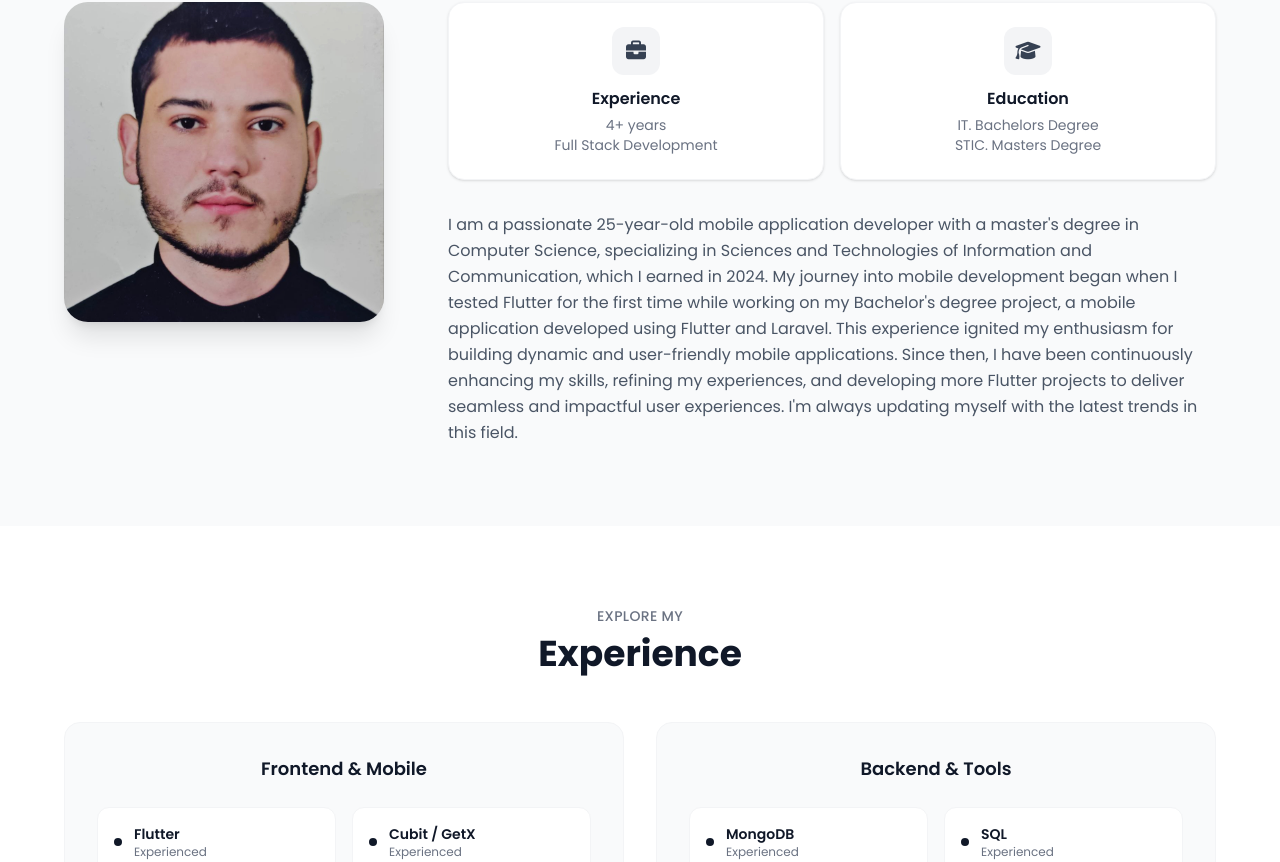
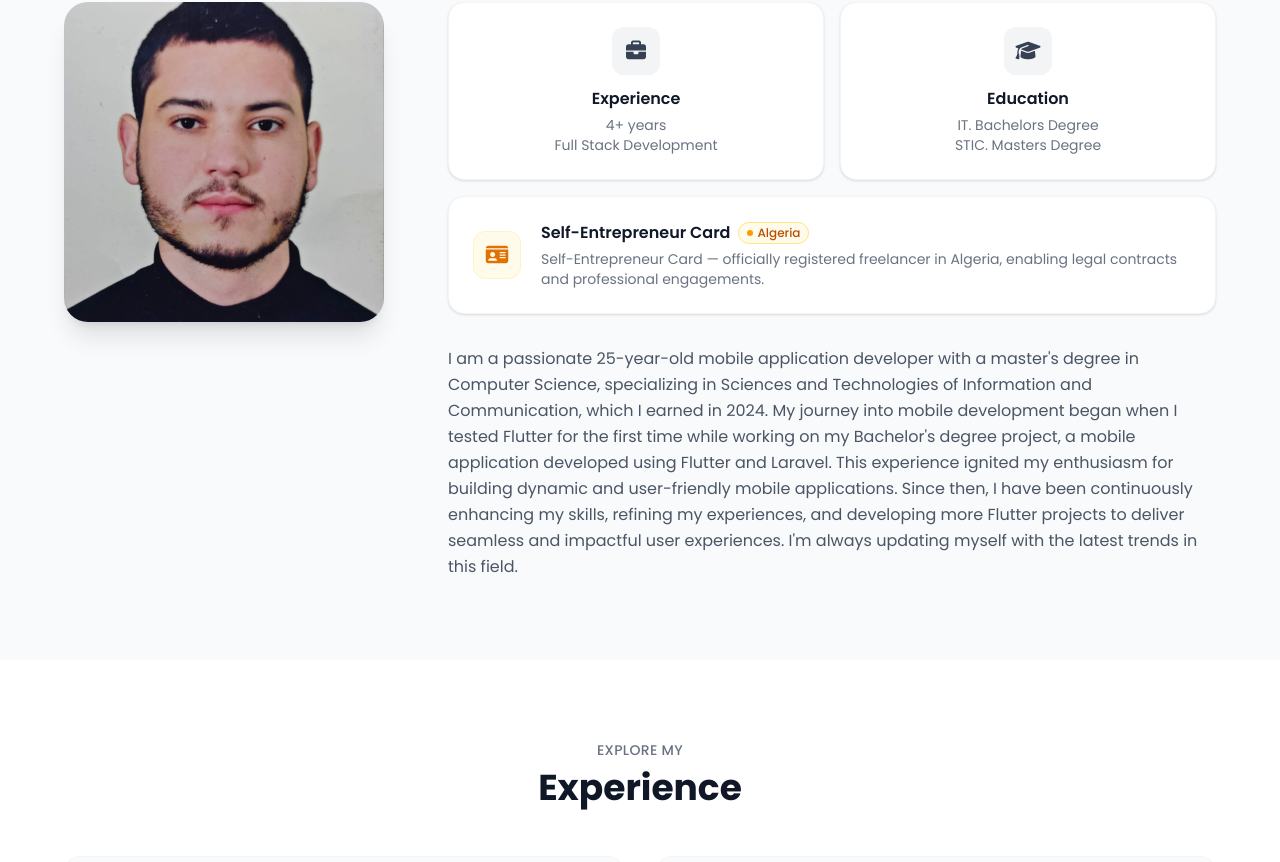
Before and after one commit to h0996g/portfolio, a Next.js app: page / in a window 1280 px wide. Shown: the part 939-1801 px from the top of the page. Built offline with nearby package versions, Linux system fonts and the light colour scheme.

Commit message:
Add website link support to project and details components

```diff
--- a/src/app/details/page.tsx
+++ b/src/app/details/page.tsx
@@ -16,6 +16,7 @@ interface ProjectData {
   playstoreLink?: string;
   playstoreComingSoon?: boolean;
   appstoreLink?: string;
+  websiteLink?: string;
   githubLink?: string;
   githubLinkFront?: { owner: string; projectId: string } | null;
   githubLinkBack?: { owner: string; projectId: string } | null;
@@ -317,6 +318,7 @@ const projectsData: Record<string, ProjectData> = {
     screenshots: Array.from({ length: 18 }, (_, i) => `/adkar/${i + 1}.jpg`),
     playstoreLink:
       "https://play.google.com/store/apps/details?id=com.ajr.app",
+    websiteLink: "https://h0996g.github.io",
   },
   "tic-tac-toe-app": {
     title: "Tic Tac Toe Game",
@@ -761,6 +763,20 @@ function DetailsContent() {
                     </div>
                   </button>
                 )}
+                {project.websiteLink && (
+                  <a
+                    href={project.websiteLink}
+                    target="_blank"
+                    rel="noopener noreferrer"
+                    className="flex items-center justify-center gap-2 px-5 py-3.5 rounded-xl bg-blue-600 text-white hover:bg-blue-700 transition-all duration-300 no-underline w-full shadow-lg hover:shadow-xl hover:scale-[1.02] group"
+                  >
+                    <i className="fas fa-globe text-2xl group-hover:scale-110 transition-transform"></i>
+                    <div className="flex flex-col items-start leading-tight">
+                      <span className="text-[10px] opacity-90">VISIT</span>
+                      <span className="text-sm font-semibold">Website</span>
+                    </div>
+                  </a>
+                )}
               </div>
             </div>
           </div>
--- a/src/app/layout.tsx
+++ b/src/app/layout.tsx
@@ -10,6 +10,7 @@ const poppins = Poppins({
 export const metadata: Metadata = {
   title: "Houssam Eddine | Portfolio",
   description: "Full Stack Developer Portfolio",
+  icons: null,
 };
 
 export default function RootLayout({
--- a/src/components/About.tsx
+++ b/src/components/About.tsx
@@ -48,6 +48,23 @@ export default function About() {
                   STIC. Masters Degree
                 </p>
               </div>
+              <div className="col-span-2 max-sm:col-span-1 bg-white rounded-2xl p-6 border border-gray-100 shadow-sm hover:shadow-md transition-shadow duration-300 flex items-center gap-5">
+                <div className="w-12 h-12 rounded-xl bg-amber-50 border border-amber-100 flex items-center justify-center shrink-0">
+                  <i className="fas fa-id-card text-amber-600 text-xl"></i>
+                </div>
+                <div>
+                  <div className="flex items-center gap-2 mb-1 flex-wrap">
+                    <h3 className="font-semibold text-gray-900">Self-Entrepreneur Card</h3>
+                    <span className="inline-flex items-center gap-1 px-2 py-0.5 rounded-full bg-amber-50 border border-amber-200 text-amber-700 text-xs font-medium">
+                      <span className="w-1.5 h-1.5 rounded-full bg-amber-500"></span>
+                      Algeria
+                    </span>
+                  </div>
+                  <p className="text-sm text-gray-500">
+                    Self-Entrepreneur Card — officially registered freelancer in Algeria, enabling legal contracts and professional engagements.
+                  </p>
+                </div>
+              </div>
             </div>
             <p className="text-gray-600 leading-relaxed max-sm:text-justify">
               I am a passionate 25-year-old mobile application developer with a
--- a/src/components/Projects.tsx
+++ b/src/components/Projects.tsx
@@ -25,6 +25,7 @@ interface ProjectCard {
     front: { owner: string; projectId: string };
     back: { owner: string; projectId: string };
   };
+  websiteLink?: string;
   detailsId?: string;
 }
 
@@ -66,6 +67,7 @@ const projects: ProjectCard[] = [
     title: "Ajr",
     image: "/ADKAR0.png",
     playStore: "https://play.google.com/store/apps/details?id=com.ajr.app",
+    websiteLink: "https://h0996g.github.io",
     detailsId: "ajr-app",
   },
   {
@@ -287,6 +289,17 @@ function ProjectCardComponent({ project }: { project: ProjectCard }) {
               <span>Play Store</span>
             </button>
           )}
+          {project.websiteLink && (
+            <a
+              href={project.websiteLink}
+              target="_blank"
+              rel="noopener noreferrer"
+              className="inline-flex items-center gap-1.5 px-3 py-2 rounded-lg bg-blue-600 text-white text-xs font-semibold no-underline hover:bg-blue-700 transition-all duration-200 shadow-md hover:shadow-lg hover:scale-105 group"
+            >
+              <i className="fas fa-globe text-base group-hover:rotate-12 transition-transform"></i>
+              <span>Website</span>
+            </a>
+          )}
         </div>
       </div>
     </div>
```
